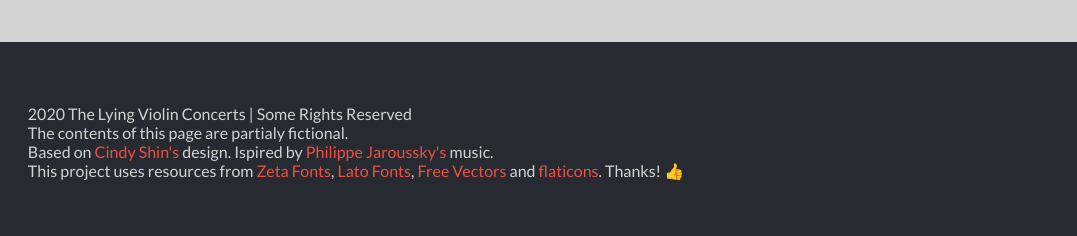
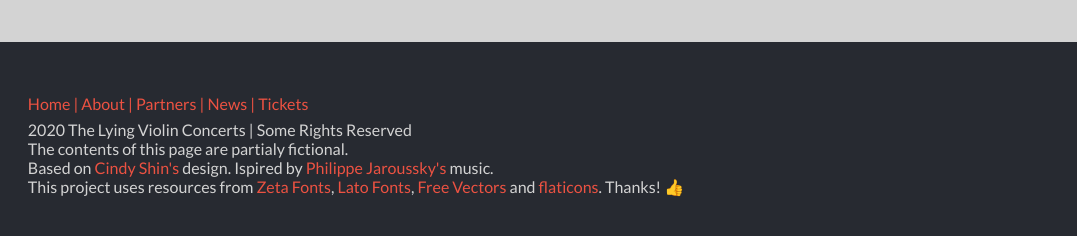
Before and after one commit to brenoxav/philippe-jaroussky-concert, a plain HTML site: page about.html in a window 1280 px wide. Shown: the part 3182-3418 px from the top of the page, 203-1280 px from the left. Drawn offline with Linux system fonts and the light colour scheme.

Commit message:
Add links to the footer

```diff
--- a/about.html
+++ b/about.html
@@ -188,6 +188,13 @@
         <div class="footer-wrapper d-flex flex-align-center max-w-1200 min-h-200 px-16">
             <img class="footer-logo" src="images/logo-brand-light.svg" alt="logo violin">
             <div class="footer-text-wrapper ml-32">
+                <ul class="d-flex my-8">
+                    <li><a class="text-color-brand" href="index.html">Home |&nbsp;</a></li>
+                    <li><a class="text-color-brand" href="about.html">About |&nbsp;</a></li>
+                    <li><a class="text-color-brand" href="#partners">Partners |&nbsp;</a></li>
+                    <li><a class="text-color-brand" target="_blank" rel="noopener noreferrer" href="http://www.philippejaroussky.fr/">News |&nbsp;</a></li>
+                    <li><a class="text-color-brand" href="tickets.html">Tickets</a></li>
+                </ul>
                 <p class="text-color-light line-higher">2020 The Lying Violin Concerts | Some Rights Reserved</p>
                 <p class="text-color-light line-higher">The contents of this page are partialy fictional.</p>
                 <p class="text-color-light line-higher">
```
Also changed, not shown: index.html (+7 -0 lines), tickets.html (+7 -0 lines).
